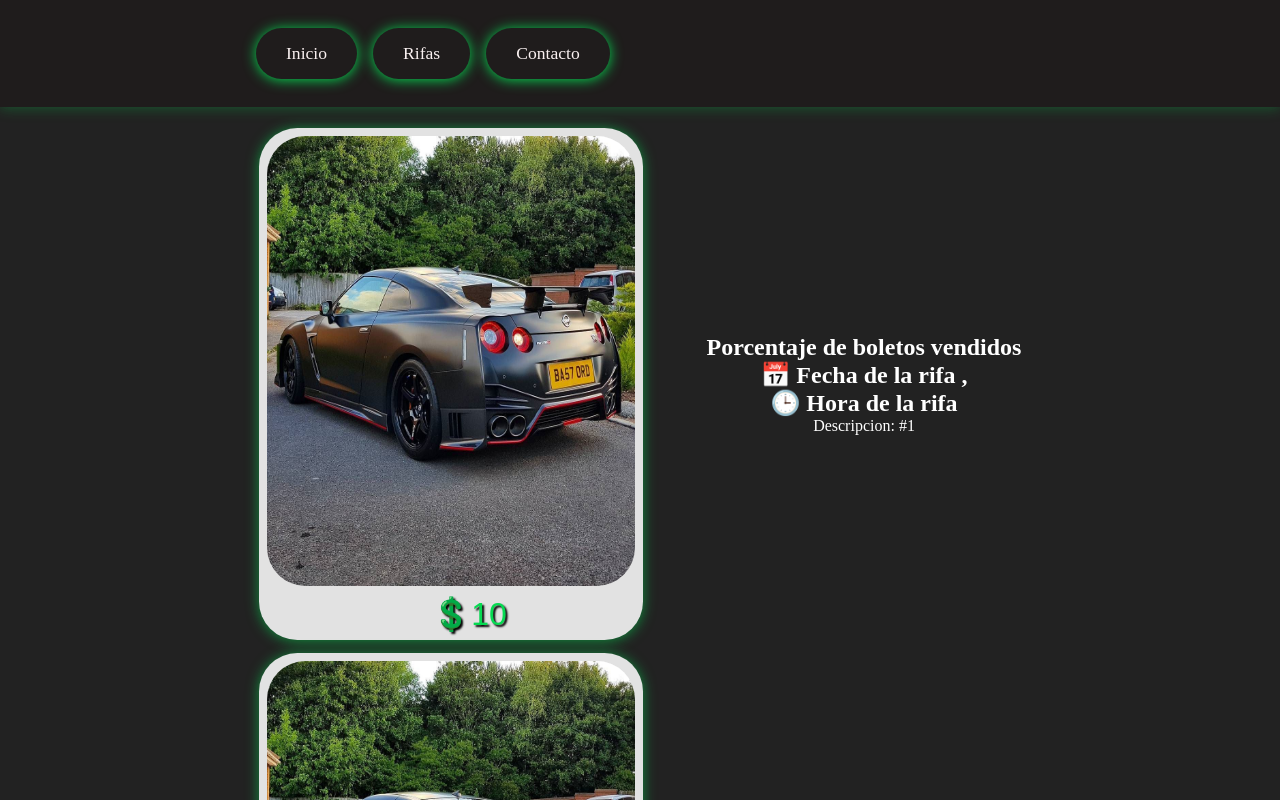
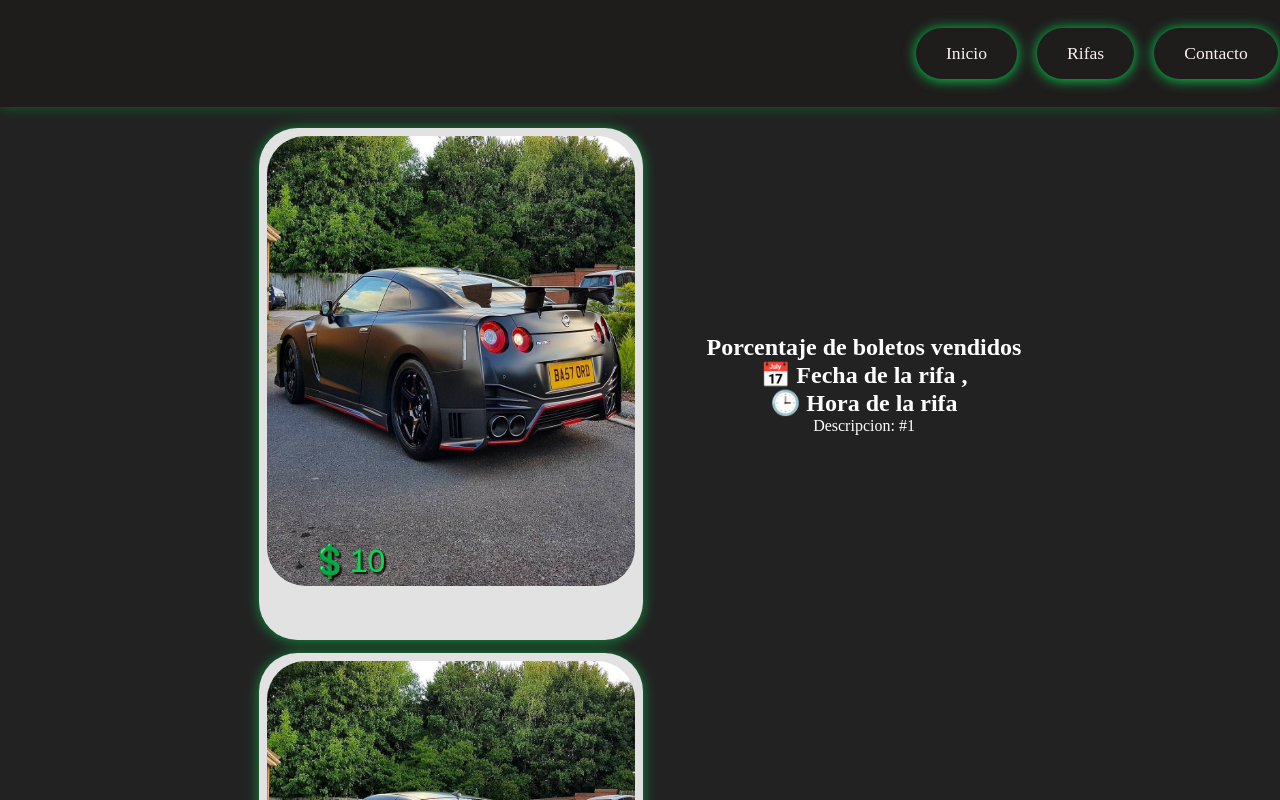
Before and after one commit to Jguerrero45/Proyecto_rifas, a plain HTML site: page templates/rifas.html in a window 1280 px wide. Shown: the top 800 px of the page. Drawn offline with Linux system fonts and the light colour scheme.

Commit message:
Alineada la barra nav a la derecha

```diff
--- a/css/generales.css
+++ b/css/generales.css
@@ -34,11 +34,12 @@ header {
 
 .nav-menu ul {
     display: flex;
-    align-items: center;
+    margin-left: 50vw;
+
 }
 
 .nav-menu li {
-    margin-right: 16px;
+    margin-left: 20px;
     background-color: #1f1c1c;
     border-radius: 100px;
     box-shadow: 0px 1px 13px rgba(5, 218, 81, 1);
@@ -53,7 +54,6 @@ header {
     padding: 5px 0;
     margin: 0 30px;
     transition: all 0.5s ease;
-
 }
 
 .nav-menu>ul>li:hover {
--- a/css/template.css
+++ b/css/template.css
@@ -25,7 +25,7 @@ a {
     padding-left: 1.25em;
     position: absolute;
     left: 0;
-    bottom: 4.65vw;
+    bottom: 60px;
     background: #05DA51;
     color: #050a11;
     height: 2.5em;
@@ -41,12 +41,11 @@ a {
     font-family: 'Shrikhand', Arial, Helvetica, sans-serif;
     font-size: 2em;
     position: absolute;
-    left: 13.5vw;
-    bottom: 0.575vw;
+    left: 1.6em;
+    bottom: 1.875em;
     font-weight: 400;
     color: #05DA51;
     text-shadow: #000 2px 2px 2px;
-
 
 }
 
```
